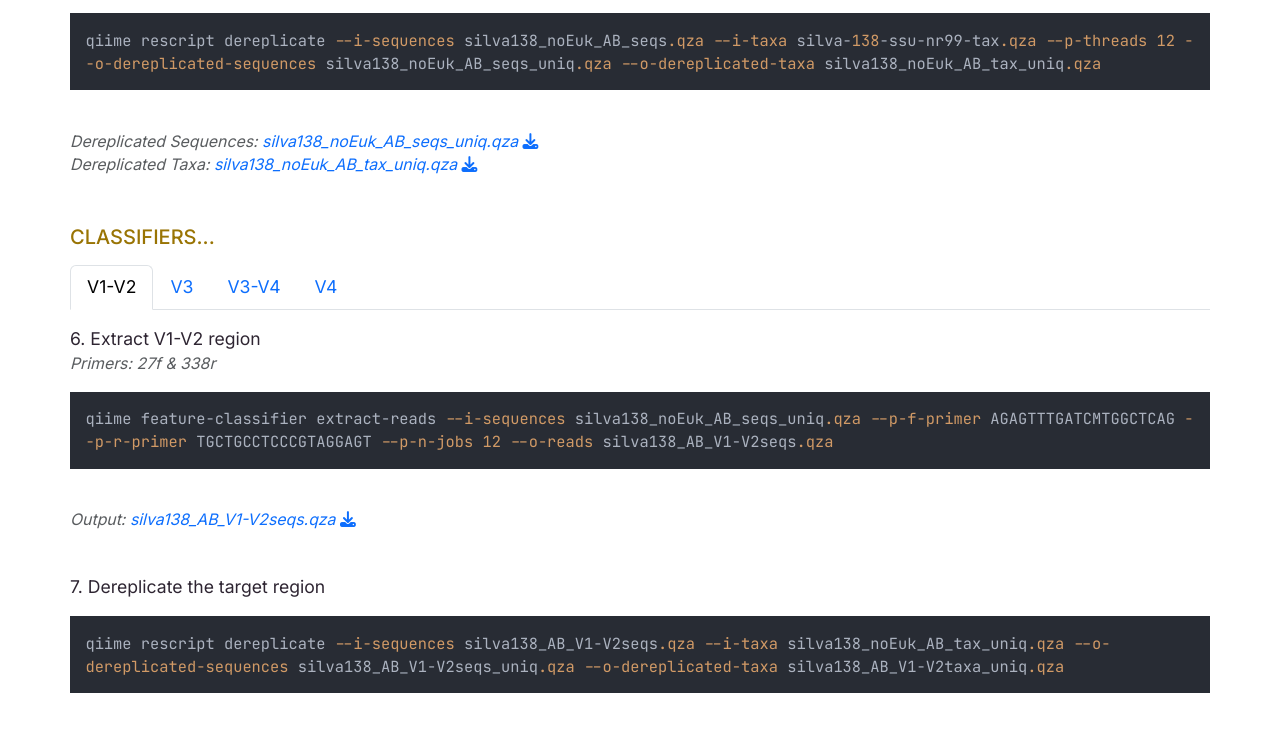
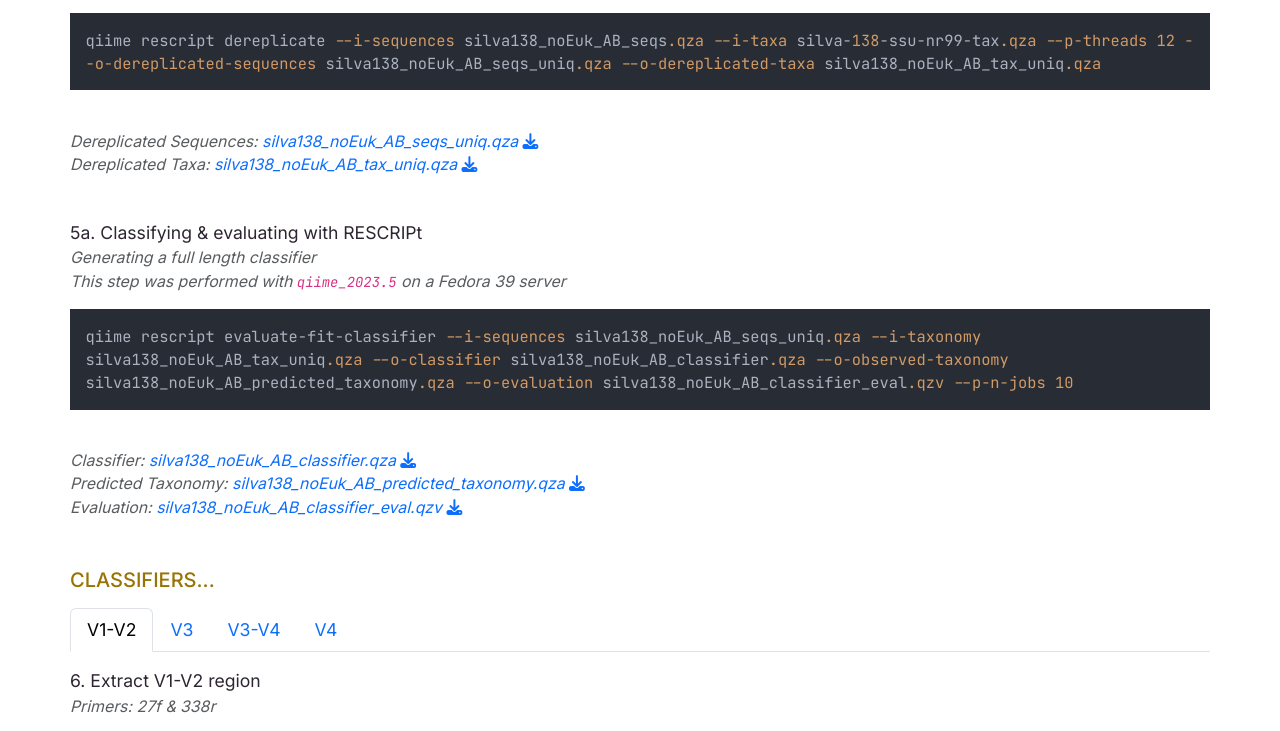
Before and after one commit to anw-sh/silva-138_classifiers, a plain HTML site: page index.html in a window 1280 px wide. Shown: the part 1267-1998 px from the top of the page. Drawn offline with nearby package versions, Linux system fonts and the light colour scheme; a script that the page names is missing; a small style sheet from the web is missing.

Commit message:
Added full length classifier

```diff
--- a/index.html
+++ b/index.html
@@ -43,9 +43,8 @@
             </p>
             <hr class="w-75 mx-auto">
             <p class="text-secondary-emphasis text-center">
-                <strong>Direct Download Directories: </strong><a href="https://mega.nz/folder/BShVxSxI#ycO7skyxUlF45mFI9qd1YQ" target="_blank">V1-V2 <i class="fa-regular fa-folder-open"></i></a> | <a href="https://mega.nz/folder/EH5kGJoI#LMADRhcXuUWhExFLRTcghw" target="_blank">V3 <i class="fa-regular fa-folder-open"></i></a> | <a href="https://mega.nz/folder/kbAkjDrT#0XV7sNKg7_ljTTbIKBwTSQ" target="_blank">V3-V4 <i class="fa-regular fa-folder-open"></i></a> | <a href="https://mega.nz/folder/9eIwyBSb#E61q1s1lbkxQ6kzxCW-qNg" target="_blank">V4 <i class="fa-regular fa-folder-open"></i></a>
+                <strong>Direct Download Directories: </strong><a href="https://mega.nz/folder/BShVxSxI#ycO7skyxUlF45mFI9qd1YQ" target="_blank">V1-V2 <i class="fa-regular fa-folder-open"></i></a> | <a href="https://mega.nz/folder/EH5kGJoI#LMADRhcXuUWhExFLRTcghw" target="_blank">V3 <i class="fa-regular fa-folder-open"></i></a> | <a href="https://mega.nz/folder/kbAkjDrT#0XV7sNKg7_ljTTbIKBwTSQ" target="_blank">V3-V4 <i class="fa-regular fa-folder-open"></i></a> | <a href="https://mega.nz/folder/9eIwyBSb#E61q1s1lbkxQ6kzxCW-qNg" target="_blank">V4 <i class="fa-regular fa-folder-open"></i></a> | <a href="https://mega.nz/folder/tOwTWC7b#GH7TO3cQgeCRJylVrBzpIQ" target="_blank">Full Length <i class="fa-regular fa-folder-open"></i></a>
             </p>
-
             <!-- Workflow -->
             <h3 class="text-center text-warning-emphasis mt-5 fw-bold">Workflow</h3>
             <p>
@@ -94,6 +93,24 @@
                     Dereplicated Sequences: <a href="https://mega.nz/file/xaITGA7L#V9BtsBC9Zd61K0YLgEYJBNpc4WP4fuN4go01sneRhoI" target="_blank"> silva138_noEuk_AB_seqs_uniq.qza <i class="fa-solid fa-download"></i></a>
                     <br>
                     Dereplicated Taxa: <a href="https://mega.nz/file/IeZnxQ4L#MBreCSxvIa5WG1bSJy7brqo8glfhjDL87KYjqAcSEkw" target="_blank">silva138_noEuk_AB_tax_uniq.qza <i class="fa-solid fa-download"></i></a>
+                </em>
+            </p>
+            <br>
+            <p>
+                5a. Classifying & evaluating with RESCRIPt <br>
+                <em>
+                    Generating a full length classifier <br>
+                    This step was performed with <code>qiime_2023.5</code> on a Fedora 39 server
+                </em>
+                <pre>
+                    <code>qiime rescript evaluate-fit-classifier --i-sequences silva138_noEuk_AB_seqs_uniq.qza --i-taxonomy silva138_noEuk_AB_tax_uniq.qza --o-classifier silva138_noEuk_AB_classifier.qza --o-observed-taxonomy silva138_noEuk_AB_predicted_taxonomy.qza --o-evaluation silva138_noEuk_AB_classifier_eval.qzv --p-n-jobs 10</code>
+                </pre>
+                <em>
+                    Classifier: <a href="https://mega.nz/file/4GAkjKyK#-sKjy5z8BoO-FKvqYRZQm3zPUL4xKcJT4w5nmqil7Jk" target="_blank">silva138_noEuk_AB_classifier.qza <i class="fa-solid fa-download"></i></a>
+                    <br>
+                    Predicted Taxonomy: <a href="https://mega.nz/file/0ao0QY7B#hzLrBzrn4pZgPRAKYGOYJBFC89Co7TNEc2yIvogKM_c" target="_blank">silva138_noEuk_AB_predicted_taxonomy.qza <i class="fa-solid fa-download"></i></a>
+                    <br>
+                    Evaluation: <a href="https://mega.nz/file/wL5CSBRJ#GVaWH9FbRSemePdF9y1AM2CTiPyd1WzHq9rdz2gUFKU" target="_blank">silva138_noEuk_AB_classifier_eval.qzv <i class="fa-solid fa-download"></i></a>
                 </em>
             </p>
 
```
